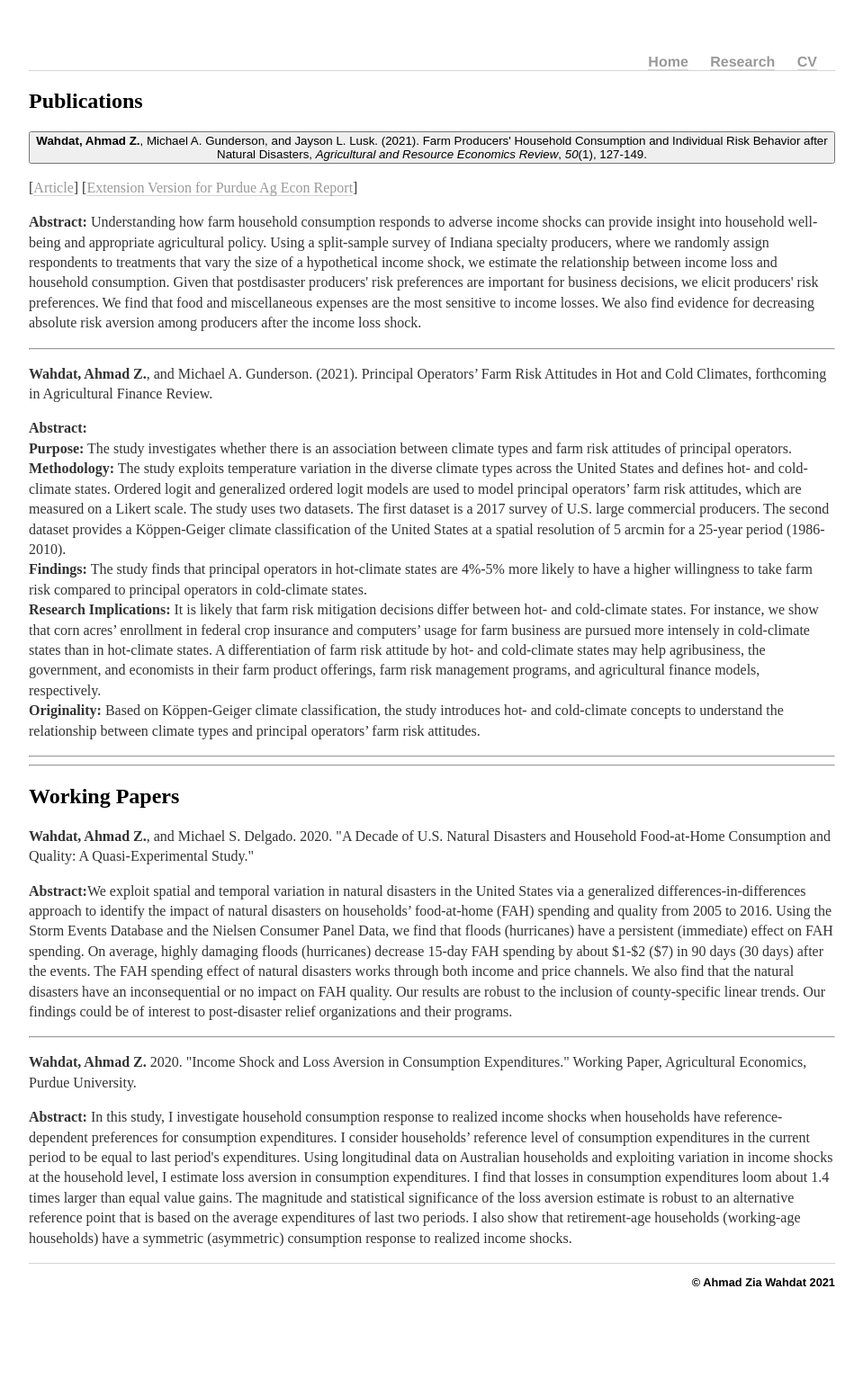
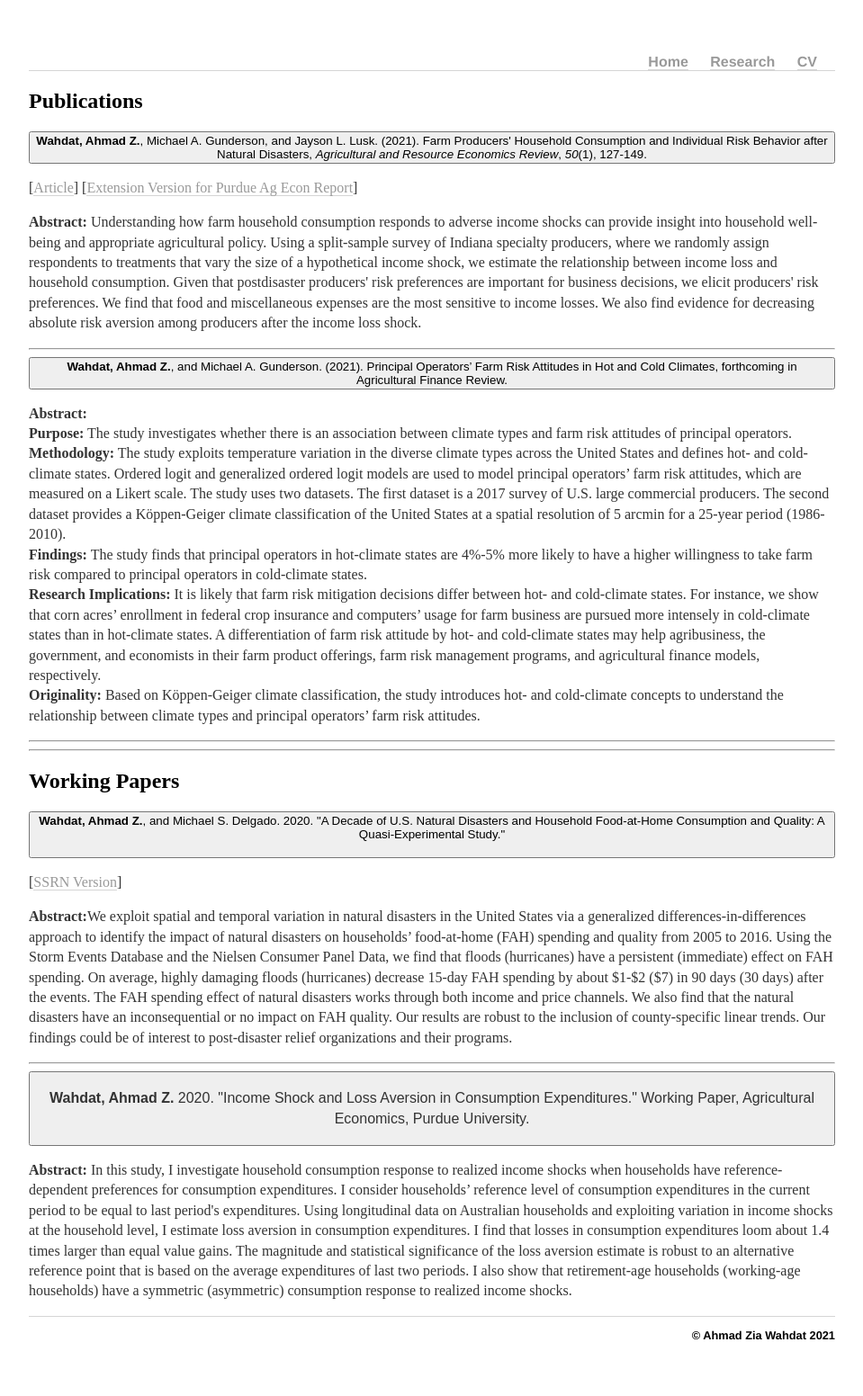
Before and after one commit to awahdat/webpage, a Jekyll site: the page built from research/index.html, in a window 1280 px wide. Shown: the whole page at 90% size, without its empty margins (160-1119 px from the left). Built offline with Jekyll 4.4.1, drawn with Linux system fonts in a browser that asks for light colours; before the commit the page ends 1493 px from its top, so only the background shows below that.

Commit message:
Update index.html

```diff
--- a/research/index.html
+++ b/research/index.html
@@ -10,7 +10,6 @@ description: Research work of Ahmad Zia Wahdat.
 	<button class="accordion"><strong>Wahdat, Ahmad Z.</strong>, Michael A. Gunderson, and Jayson L. Lusk. (2021).
           Farm Producers' Household Consumption and Individual Risk Behavior after Natural Disasters, <em>Agricultural and Resource Economics Review</em>,
 		<em>50</em>(1), 127-149.</button>
-	<div class="panel">
 
 	<p> [<a href="https://doi.org/10.1017/age.2021.2">Article</a>]
 	[<a href="https://ag.purdue.edu/commercialag/home/paer-article/specialty-farm-households-consumption-and-risk-behavior-after-natural-disasters/">Extension Version for Purdue Ag Econ Report</a>]
@@ -22,11 +21,11 @@ description: Research work of Ahmad Zia Wahdat.
 		between income loss and household consumption. Given that postdisaster producers' risk preferences are important for business decisions,
 		we elicit producers' risk preferences. We find that food and miscellaneous expenses are the most sensitive to income losses.
 		We also find evidence for decreasing absolute risk aversion among producers after the income loss shock.</p>
-	</div>
+
 					<hr />
 
-	<p><strong>Wahdat, Ahmad Z.</strong>, and Michael A. Gunderson. (2021). Principal Operators’ Farm Risk Attitudes in Hot and Cold Climates,
-	     forthcoming in Agricultural Finance Review.</p>
+	<button class="accordion"><strong>Wahdat, Ahmad Z.</strong>, and Michael A. Gunderson. (2021). Principal Operators’ Farm Risk Attitudes in Hot and Cold Climates,
+	     forthcoming in Agricultural Finance Review.</button>
 
 	<p><strong>Abstract:</strong>
 		<br><strong>Purpose:</strong> The study investigates whether there is an association between climate types and farm risk attitudes of principal operators.
@@ -49,8 +48,9 @@ description: Research work of Ahmad Zia Wahdat.
 				<hr />
 	<h2>Working Papers</h2>
 
-        <p><strong> Wahdat, Ahmad Z.</strong>, and Michael S. Delgado. 2020. "A Decade of U.S. Natural Disasters and Household
-          Food-at-Home Consumption and Quality: A Quasi-Experimental Study."</p>
+        <button class="accordion"><strong> Wahdat, Ahmad Z.</strong>, and Michael S. Delgado. 2020. "A Decade of U.S. Natural Disasters and Household
+          Food-at-Home Consumption and Quality: A Quasi-Experimental Study."</p></button>
+	<p> [<a href="https://dx.doi.org/10.2139/ssrn.3743787">SSRN Version</a>]
 		<!--(<a href="/files/Wahdat_JMP_2020_21.pdf" title="Download JMP">Job Market Paper</a>)</p> -->
 	<p><strong>Abstract:</strong>We exploit spatial and temporal variation in natural disasters in the United States via
 		a generalized differences-in-differences approach to identify the impact of natural disasters on households’ food-at-home (FAH)
@@ -66,8 +66,8 @@ description: Research work of Ahmad Zia Wahdat.
 
 			<hr />
 
-     <p><strong>Wahdat, Ahmad Z.</strong> 2020. "Income Shock and Loss Aversion in Consumption Expenditures."
-	     Working Paper, Agricultural Economics, Purdue University.</p>
+     <button class="accordion"><p><strong>Wahdat, Ahmad Z.</strong> 2020. "Income Shock and Loss Aversion in Consumption Expenditures."
+	     Working Paper, Agricultural Economics, Purdue University.</p></button>
       <p><strong>Abstract:</strong> In this study, I investigate  household consumption response to realized income shocks when
        households have reference-dependent preferences for consumption expenditures.
 I consider households’ reference level of consumption expenditures in the current period to be equal to last period's expenditures.
```
